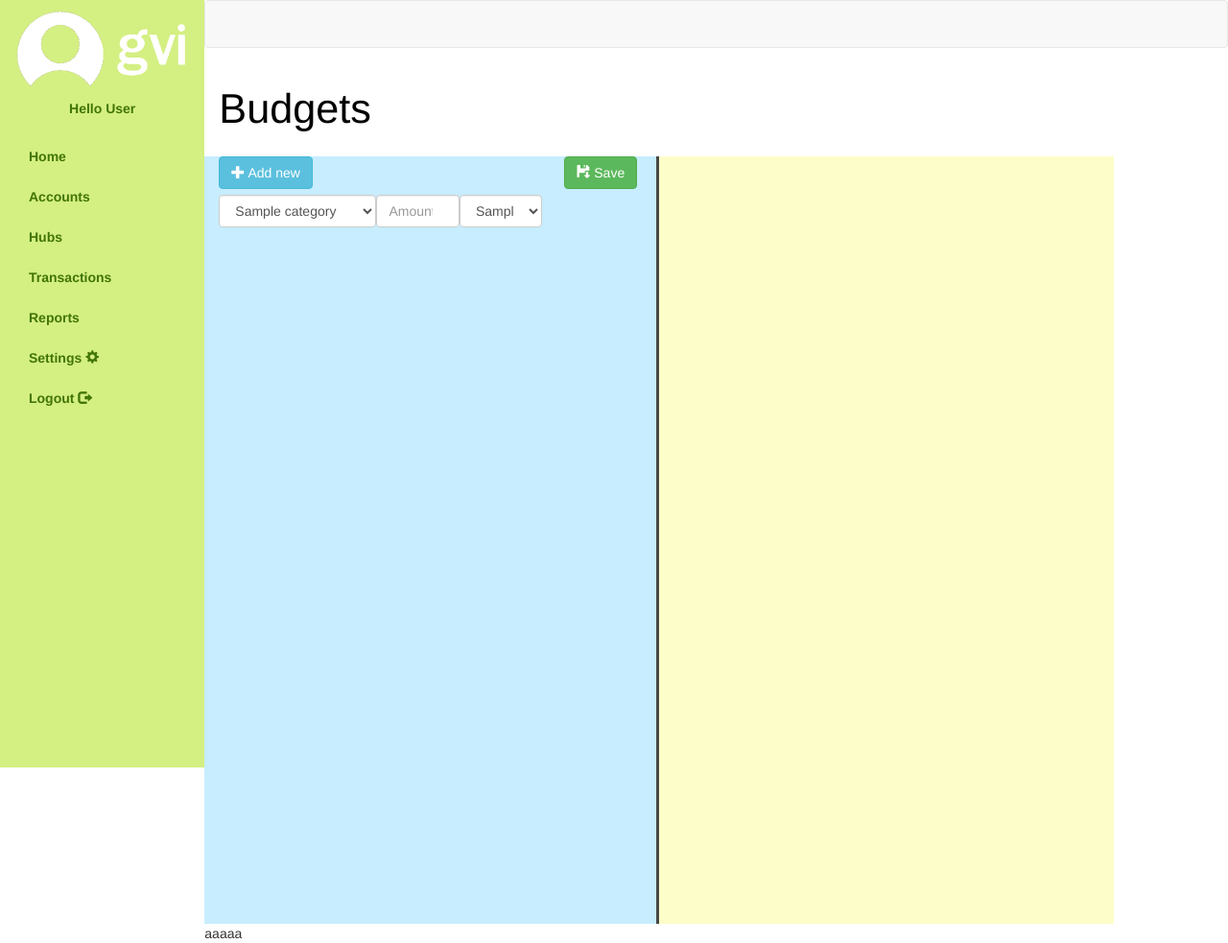
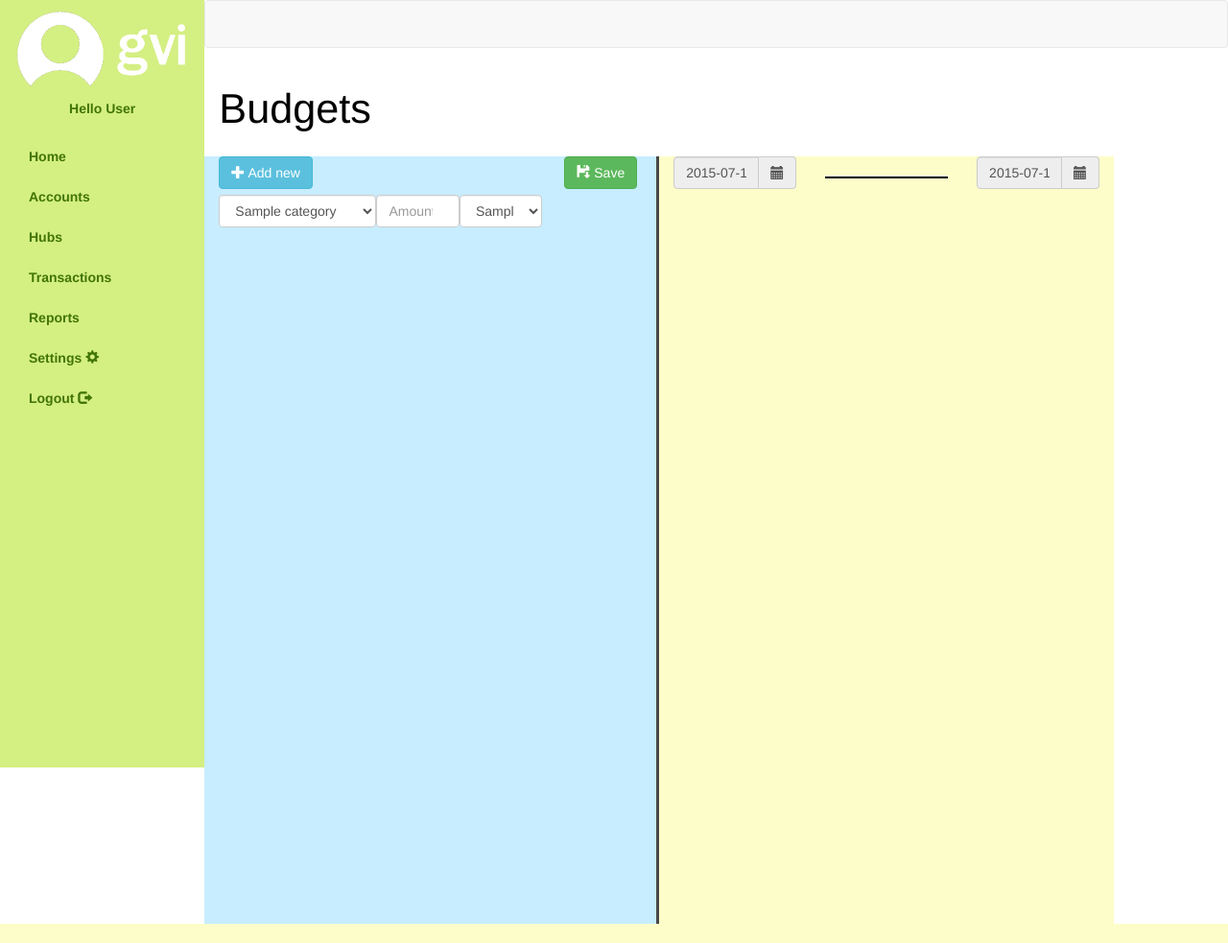
Before and after one commit to m1k3r/gvi-accounts, a Django app: page /budgets/ in a window 1280 px wide. Shown: the whole page at 96% size. Run offline with Django 3.2, Linux system fonts and the light colour scheme; tables that the repository leaves empty hold one stand-in row (values such as "Sample post"); some libraries are stand-ins or nearby versions.

Commit message:
Adds datepicker to right half of template

```diff
--- a/gvi/budgets/templates/budgets/dashboard.html
+++ b/gvi/budgets/templates/budgets/dashboard.html
@@ -64,11 +64,38 @@
             </form>
         </div>
         <div class="col-xs-6" id="rightBudget">
+            <div class="row">
+                    <div class="col-xs-4">
+                        <div class="form-group">
+                            <div class='input-group date' id='datetimepickerFrom'>
+                                <input type='text' class="form-control" id="fromDate" name="fromDate" readonly/>
+                                <span class="input-group-addon">
+                                    <span class="glyphicon glyphicon-calendar"></span>
+                                 </span>
+                            </div>
+                        </div>
+                    </div>
+
+
+                    <div class="col-xs-4">
+                        <hr class="horizontal-separator">
+                    </div>
+
+                    <div class="col-xs-4">
+                        <div class="form-group">
+                            <div class='input-group date' id='datetimepickerTo'>
+                                <input type='text' class="form-control" id="toDate" name="toDate" readonly/>
+                                <span class="input-group-addon">
+                                    <span class="glyphicon glyphicon-calendar"></span>
+                                 </span>
+                            </div>
+                        </div>
+                    </div>
+
+            </div>
 
         </div>
 
-
-        aaaaa
 
 
 
```
